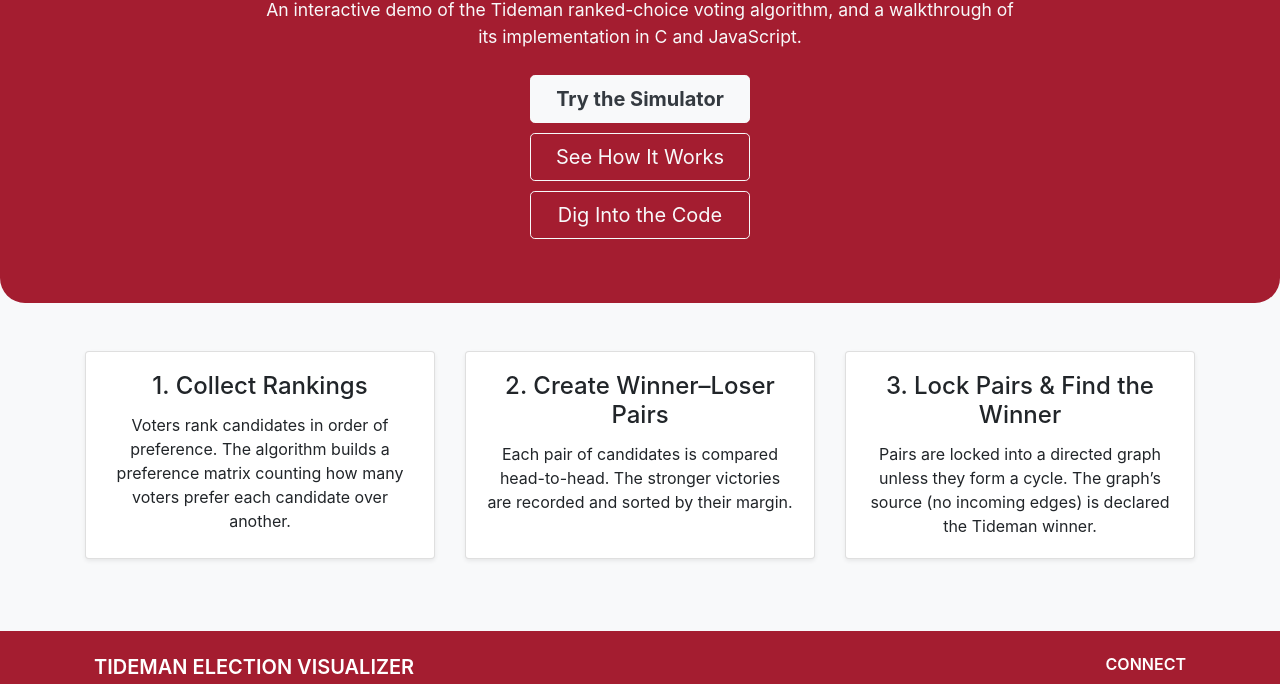
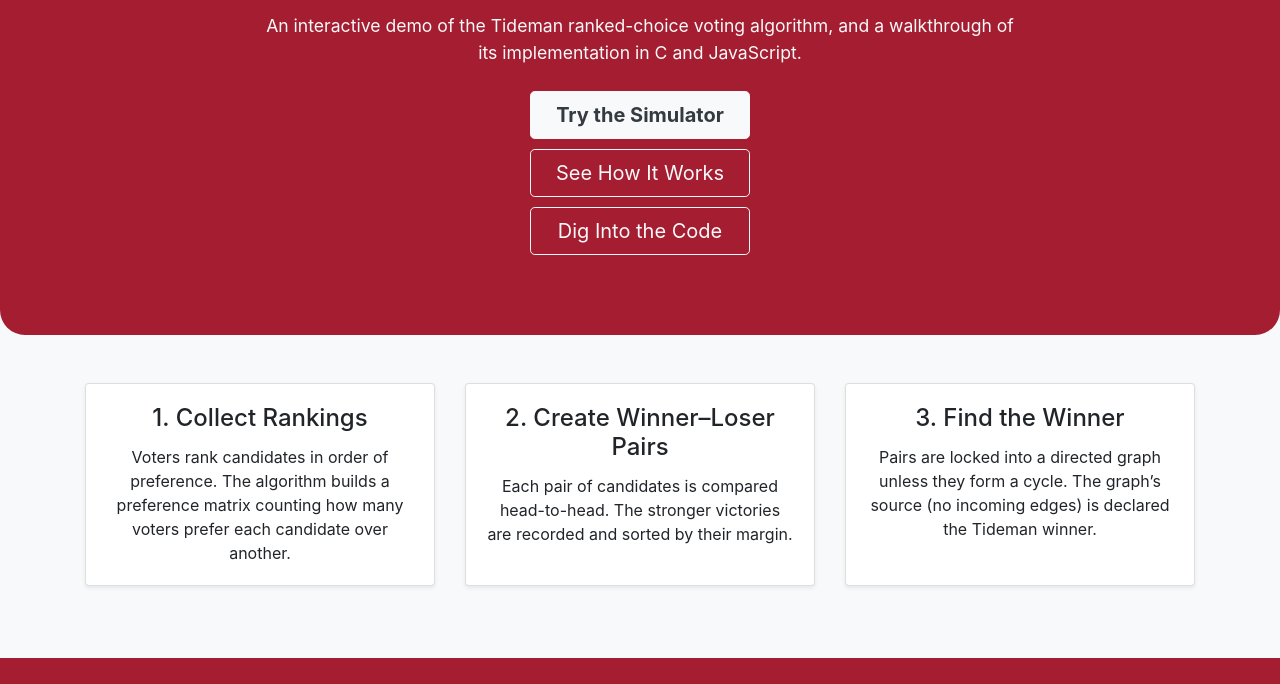
Before and after one commit to SwiftlyNoah/TidemanVisualizer, a plain HTML site: page index.html in a window 1280 px wide. Shown: the part 185-869 px from the top of the page. Drawn offline with nearby package versions, Linux system fonts and the light colour scheme.

Commit message:
Minor UI tweaks, update readme

```diff
--- a/index.html
+++ b/index.html
@@ -78,7 +78,7 @@
                 <div class="col-md-4 d-flex">
                     <div class="card mb-4 shadow-sm card-equal-height w-100">
                         <div class="card-body text-center">
-                            <h4 class="card-title">3. Lock Pairs &amp; Find the Winner</h4>
+                            <h4 class="card-title">3. Find the Winner</h4>
                             <p class="card-text">
                                 Pairs are locked into a directed graph unless they form a cycle. The graph’s source (no incoming edges) is declared the Tideman winner.
                             </p>
--- a/styles.css
+++ b/styles.css
@@ -1,6 +1,4 @@
-/* ===========================
-   Base Layout
-   =========================== */
+/* Base Layout */
 body {
     font-family: -apple-system, BlinkMacSystemFont, "Segoe UI", Roboto, Helvetica, Arial, sans-serif;
     background-color: #f8f9fa;
@@ -14,9 +12,7 @@ main {
     padding-bottom: 2rem;
 }
 
-/* ===========================
-   Navbar / Theme
-   =========================== */
+/* Navbar/Theme  */
 .bg-tideman {
     background-color: #A41D30 !important;
 }
@@ -25,7 +21,7 @@ main {
     font-weight: 600;
 }
 
-/* ===== Main Section ===== */
+/* Main Section */
 .main-section {
     background-color: #A41D30;
     color: white;
@@ -44,7 +40,7 @@ main {
     margin: 20px auto;
 }
 
-/* ===== Button Stack ===== */
+/* Button Stack */
 .btn-stack {
     display: flex;
     flex-direction: column;
@@ -57,7 +53,7 @@ main {
     width: 220px;
 }
 
-/* ===== Cards ===== */
+/* Cards */
 .card-equal-height {
     flex: 1;
     display: flex;
@@ -65,16 +61,17 @@ main {
     justify-content: space-between;
 }
 
-/* ===== Mobile Tweaks ===== */
+/* Mobile Tweaks */
 @media (max-width: 768px) {
     .card {
         margin-bottom: 1.5rem !important;
     }
+    .main-section {
+        padding: 4rem 2rem;
+    }
 }
 
-/* ===========================
-   Code Blocks
-   =========================== */
+/* Code Blocks */
 .code-block {
     background-color: #272822;
     color: #f8f8f2;
@@ -84,9 +81,7 @@ main {
     font-size: 0.9rem;
 }
 
-/* ===========================
-   Simulator Styles
-   =========================== */
+/* Simulator Styles */
 .highlight-winner {
     font-size: 1.5rem;
     font-weight: 600;
@@ -100,9 +95,7 @@ main {
     box-shadow: 0 1px 3px rgba(0, 0, 0, 0.06);
 }
 
-/* ===========================
-   How-It-Works Step Reveal
-   =========================== */
+/* How-It-Works Step Reveal */
 .tideman-step {
     display: none;
 }
@@ -111,9 +104,7 @@ main {
     display: block;
 }
 
-/* ===========================
-   Footer (Bootstrap-based)
-   =========================== */
+/* Footer */
 footer {
     color: #fff;
 }
@@ -135,12 +126,3 @@ footer .btn-outline-light:hover {
     background-color: #fff;
     color: #A41D30;
 }
-
-/* ===========================
-   Responsive Adjustments
-   =========================== */
-@media (min-width: 768px) {
-    .main-section {
-        padding: 4rem 2rem;
-    }
-}
```
Also changed, not shown: screenshots/code.png (added), screenshots/explanation.png (added), screenshots/home.png (added), screenshots/sim.png (added), specification.txt, 2 other files.
